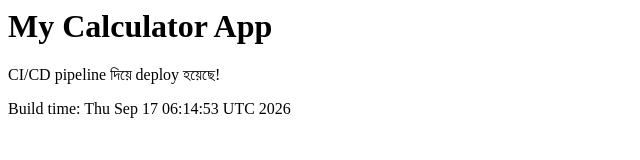
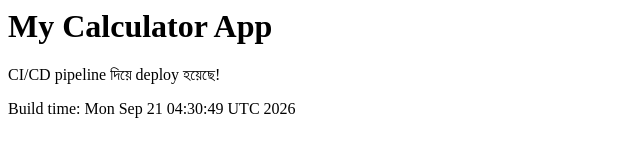
Before and after one commit to Abdullah-Al-Azim/my-calculator, a plain HTML site: page index.html in a window 1280 px wide. Shown: the full height of the page, 0-640 px from the left. Drawn offline with Linux system fonts and the light colour scheme.

Commit message:
deploy: 9200925674892d3da7d0a4a67e61775a237ca31c

```diff
--- a/index.html
+++ b/index.html
@@ -1,3 +1,3 @@
 <h1>My Calculator App</h1>
 <p>CI/CD pipeline দিয়ে deploy হয়েছে!</p>
-<p>Build time: Thu Sep 17 06:14:53 UTC 2026</p>
+<p>Build time: Mon Sep 21 04:30:49 UTC 2026</p>
```
